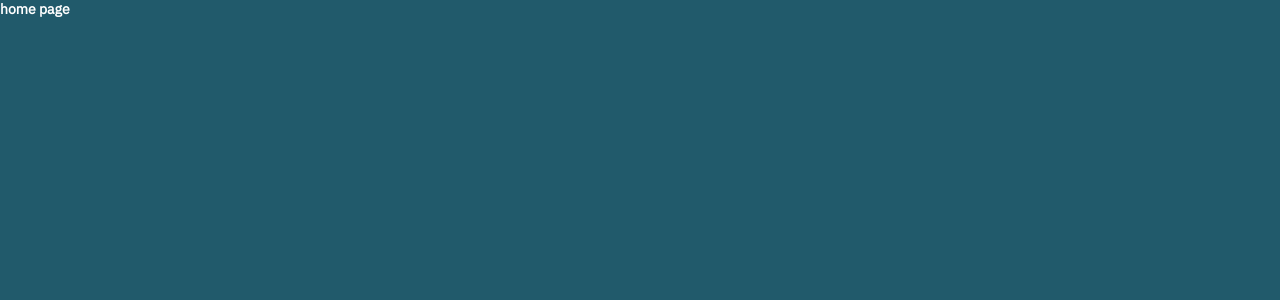
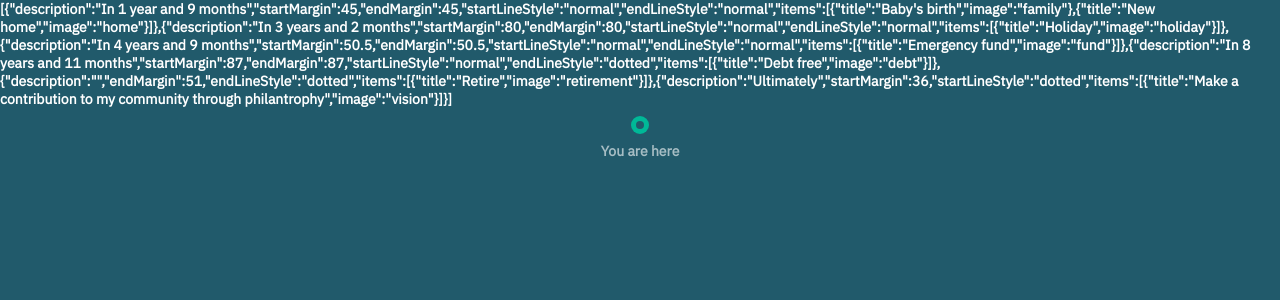
Before and after one commit to mensur-durakovic/frontend-tech-assignment, a React (Create React App) app: page / in a window 1280 px wide. Shown: the top 300 px of the page. Built offline with nearby package versions, Linux system fonts and the light colour scheme.

Commit message:
add start circle component

```diff
--- /dev/null
+++ b/src/components/startCircle.tsx
@@ -0,0 +1,20 @@
+import { FC } from 'react';
+import { START_CIRCLE_DEFAULT_TITLE } from '../constants/text';
+
+interface StartCircleProps {
+  title?: string;
+}
+
+const StartCircle: FC = ({title = START_CIRCLE_DEFAULT_TITLE}:StartCircleProps) => {
+    return (
+      <div className='start-circle-wrapper'>
+        <div className='start-circle-outer'>
+            <div className='start-circle-inner'></div>
+        </div>
+        <span className='start-circle-title'>{title}</span>
+      </div>
+    )
+  }
+
+
+  export default StartCircle;
--- /dev/null
+++ b/src/constants/text.ts
@@ -0,0 +1 @@
+export const START_CIRCLE_DEFAULT_TITLE = "You are here";
--- /dev/null
+++ b/src/modules/timeline.tsx
@@ -0,0 +1,16 @@
+import { FC } from 'react';
+import timelineItems from '../constants/timeline-items.json';
+import StartCircle from '../components/startCircle';
+
+
+const Timeline: FC = () => {
+    return (
+      <div className='timeline'>
+        {JSON.stringify(timelineItems)}
+        <StartCircle/>
+      </div>
+    )
+  }
+
+
+  export default Timeline;
--- a/src/pages/home.tsx
+++ b/src/pages/home.tsx
@@ -1,8 +1,13 @@
+import { FC } from 'react';
+import Timeline from '../modules/timeline';
 
-export default function HomePage() {
+const HomePage: FC = () => {
   return (
     <main className='home-page'>
-      home page
+      <Timeline/>
     </main>
   )
 }
+
+
+export default HomePage;
--- /dev/null
+++ b/src/styles/base/_mixins.scss
@@ -0,0 +1,18 @@
+@mixin timeline-text {
+  line-height: 130%;
+  color: $white;
+  opacity: 0.6;
+}
+
+@mixin flex-center-row {
+  display: flex;
+  align-items: center;
+  justify-content: center;
+}
+
+@mixin flex-center-column {
+  display: flex;
+  flex-direction: column;
+  align-items: center;
+  justify-content: center;
+}
--- /dev/null
+++ b/src/styles/components/_start-circle.scss
@@ -0,0 +1,26 @@
+.start-circle {
+  &-wrapper {
+    @include flex-center-column;
+  }
+
+  &-outer {
+    @include flex-center-row;
+    position: relative;
+    width: 18px;
+    height: 18px;
+    background-color: $teal;
+    margin: 8px 4px;
+    border-radius: 50%;
+  }
+
+  &-inner {
+    width: 8px;
+    height: 8px;
+    border-radius: 50%;
+    background-color: $bg-green;
+  }
+
+  &-title {
+    @include timeline-text;
+  }
+}
--- a/src/styles/main.scss
+++ b/src/styles/main.scss
@@ -1,9 +1,10 @@
 @import "./base/fonts";
 @import "./base/settings";
 @import "./base/base";
+@import "./base/mixins";
 
 //components
-//@import "./components/move.scss";
+@import "./components/start-circle";
 
 //pages
 @import "./pages/home";
```
